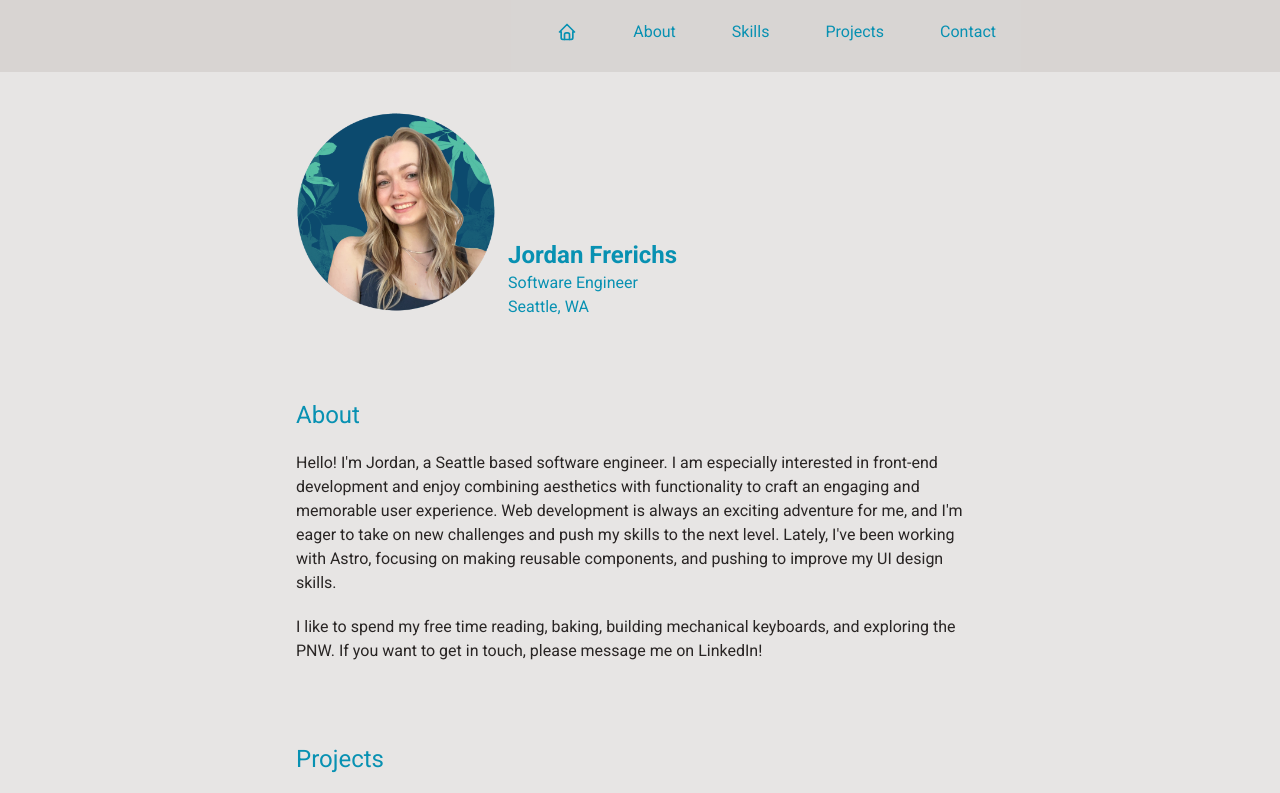
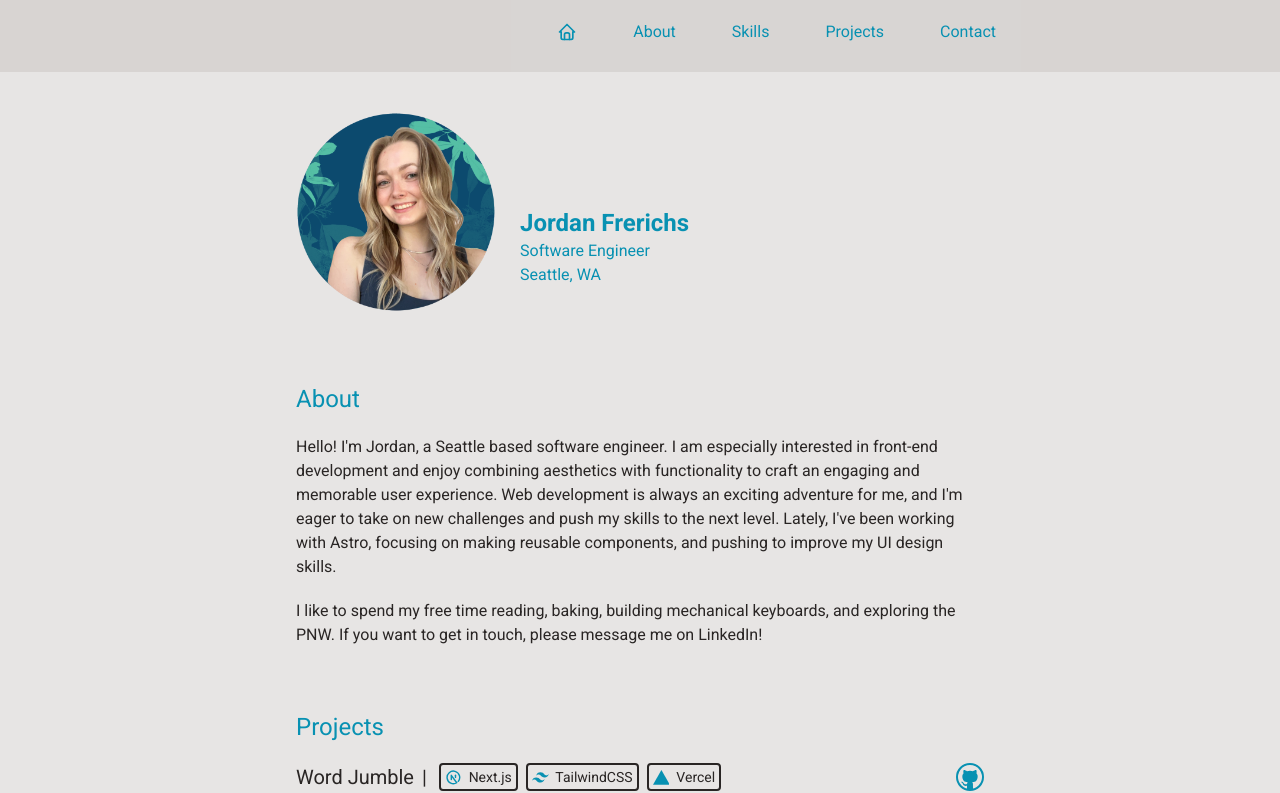
Before and after one commit to frerij/portfolio, a Next.js app: page / in a window 1280 px wide. Shown: the top 793 px of the page. Built offline with nearby package versions, Linux system fonts and the light colour scheme.

Commit message:
fixed spacing

```diff
--- a/pages/index.js
+++ b/pages/index.js
@@ -59,10 +59,10 @@ export default function Home() {
       </div>
       <div className="flex justify-center">
         <main
-          className="max-w-3xl space-y-20 bg-stone-200 dark:bg-sky-900"
+          className="max-w-3xl space-y-16 bg-stone-200 dark:bg-sky-900"
           id="home"
         >
-          <div className="flex flex-row m-10">
+          <div className="flex flex-row mx-10 mt-10">
             <div className="flex-shrink-0 ">
               <Image
                 src={profilePic}
@@ -71,7 +71,7 @@ export default function Home() {
                 width={200}
               />
             </div>
-            <div className="self-end text-left ml-3 text-cyan-600 dark:text-stone-200">
+            <div className="self-end mb-8 text-left ml-6 text-cyan-600 dark:text-stone-200">
               <h3 className="text-2xl font-bold" id="about">
                 Jordan Frerichs
               </h3>
@@ -80,7 +80,7 @@ export default function Home() {
             </div>
           </div>
 
-          <div className="m-10">
+          <div className="mx-10 ">
             <h3 className="text-2xl text-cyan-600 mb-5 dark:text-green-300">
               About
             </h3>
```
